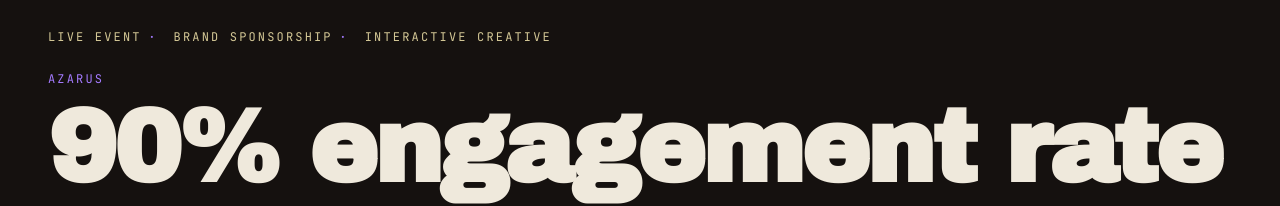
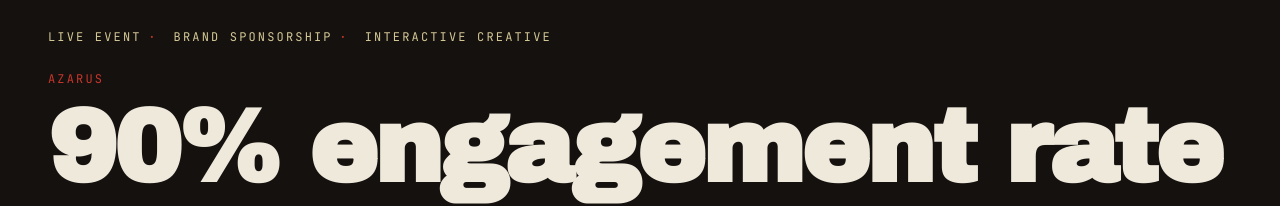
Before and after one commit to lolacolafola/laura-cordrey-site, a React (Vite) app: page /work/azarus in a window 1280 px wide. Shown: the part 201-407 px from the top of the page. Built offline with nearby package versions, Linux system fonts and the light colour scheme.

Commit message:
case studies: drop per-case accent colour, keep site-red across all articles

```diff
--- a/src/pages/WorkArticle.jsx
+++ b/src/pages/WorkArticle.jsx
@@ -31,7 +31,6 @@ export default function WorkArticle() {
   }
 
   const lightHero = cs.media?.heroBackground === 'white'
-  const accentStyle = cs.accent ? { '--accent': cs.accent } : undefined
 
   // Related — other case studies, prefer different brands, max 3
   const related = caseStudies
@@ -40,7 +39,7 @@ export default function WorkArticle() {
     .slice(0, 3)
 
   return (
-    <article className="article" style={accentStyle}>
+    <article className="article">
       {/* ─── MASTHEAD ──────────────────────────────────────────── */}
       <div className="container article__masthead">
         <Link to="/work" className="marker article__back">
```
